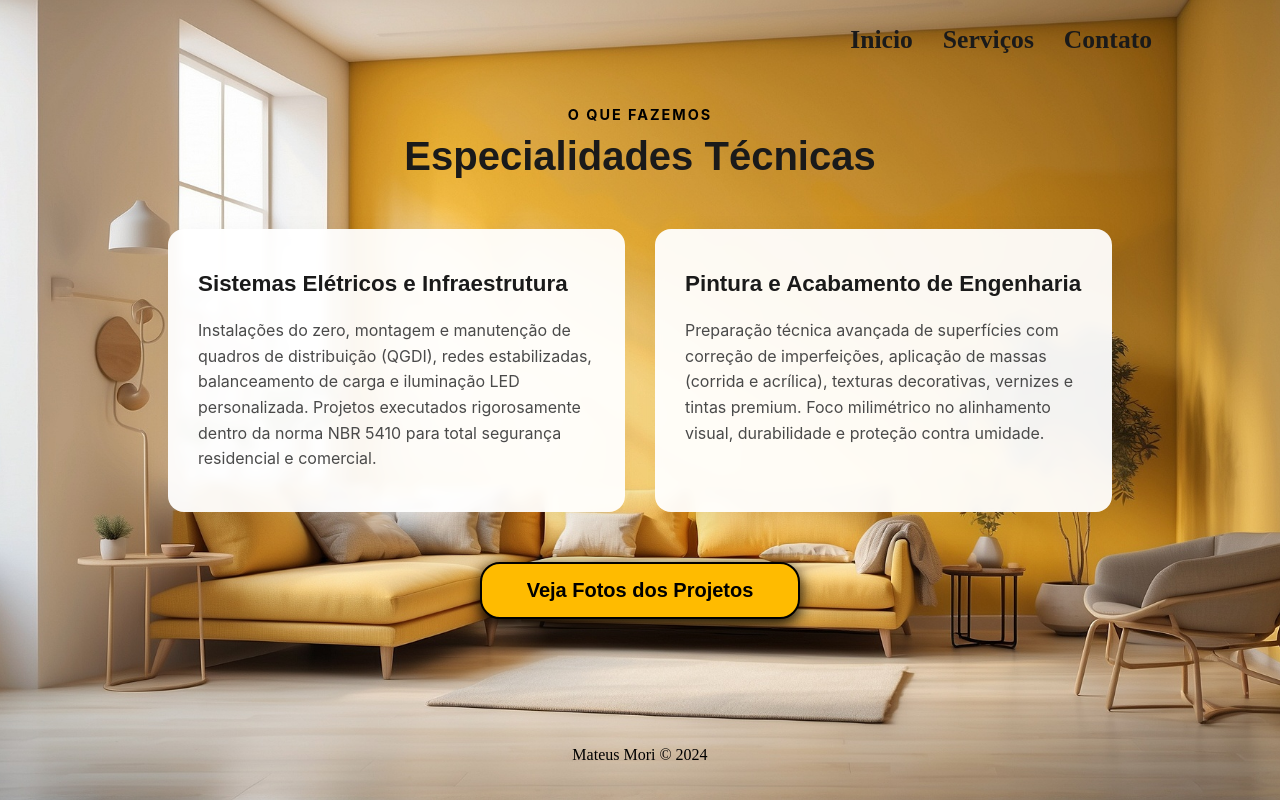
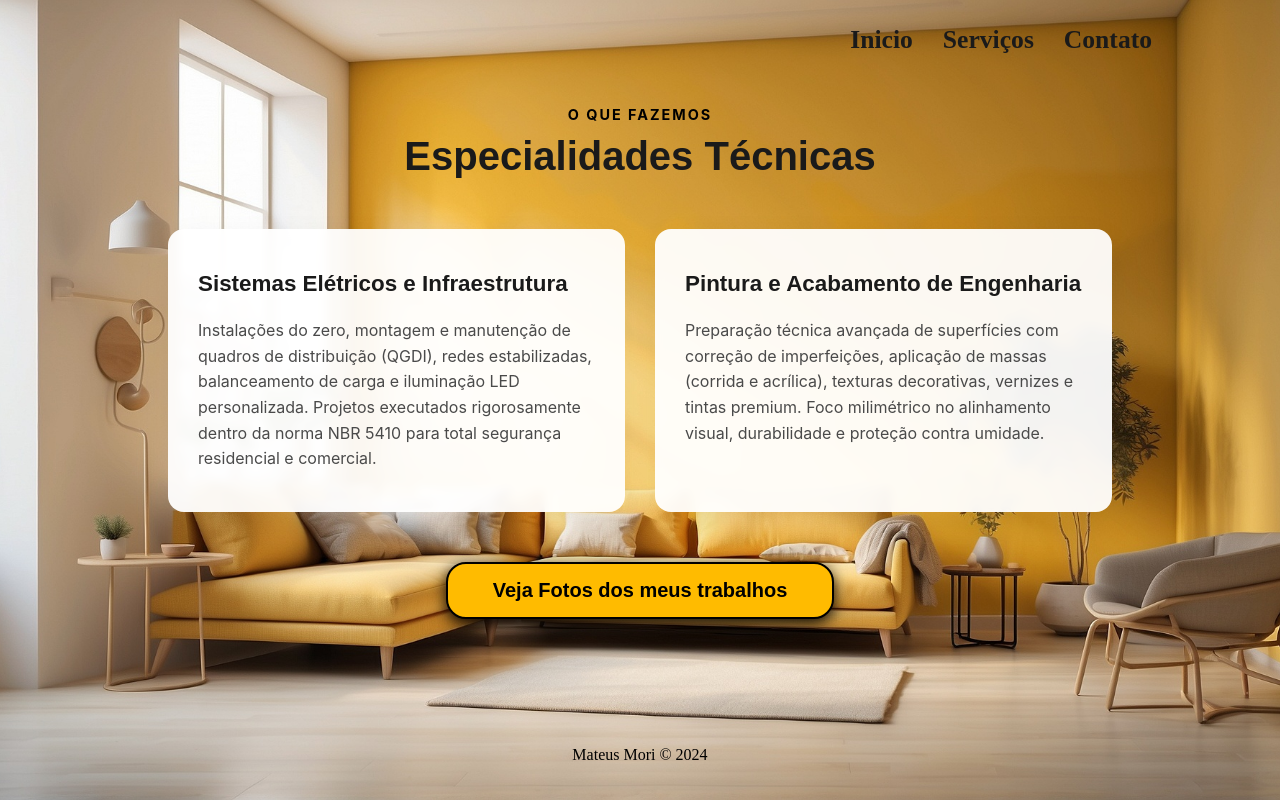
Before and after one commit to MattMori/MoriManutencoes, a React (Vite) app: page /servicos in a window 1280 px wide. Built offline with nearby package versions, Linux system fonts and the light colour scheme.

Commit message:
Atualização do texto

```diff
--- a/src/views/serviços/Servicos.jsx
+++ b/src/views/serviços/Servicos.jsx
@@ -43,7 +43,7 @@ function Servicos() {
         <div className={styles.centerButtonWrapper}>
           <ButtonA
             link="https://drive.google.com/drive/folders/1YHgV6lfL82HQg1VXyZE0PbnojtagIB9P?usp=sharing"
-            text="Veja Fotos dos Projetos"
+            text="Veja Fotos dos meus trabalhos"
           />
         </div>
       </main>
```
